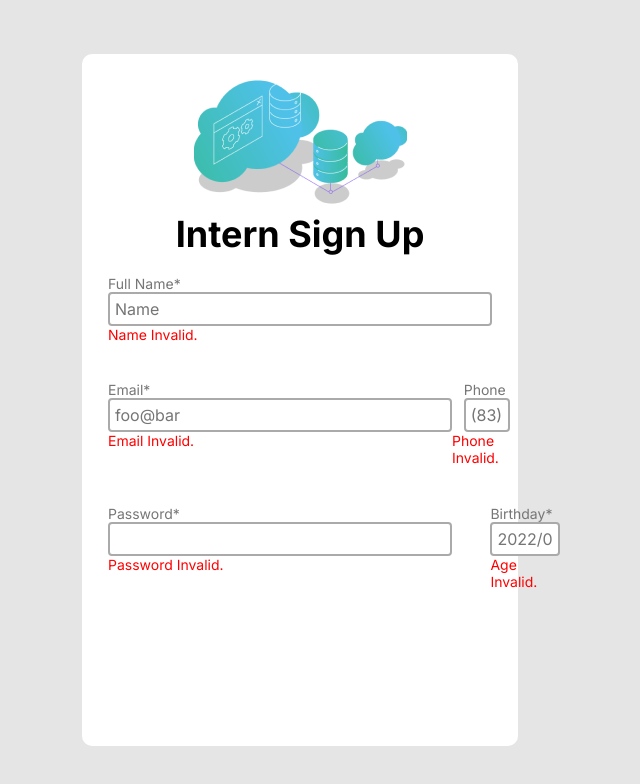
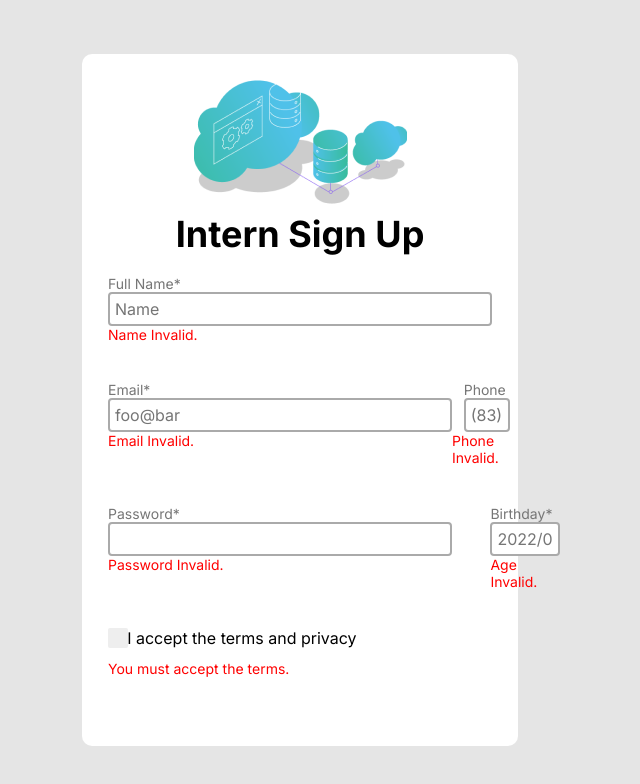
Before and after one commit to saamoff/react-form, a React (Create React App) app: page / in a window 1280 px wide. Shown: the top 784 px of the page, without its empty margins (340-980 px from the left). Built offline with nearby package versions, Linux system fonts and the light colour scheme.

Commit message:
Feat: created checkbox component

```diff
--- a/src/components/Checkbox/checkbox.css
+++ b/src/components/Checkbox/checkbox.css
@@ -0,0 +1,74 @@
+.container{
+    display: flex;
+    flex-direction: column;
+    font-size: 16px;
+}
+
+.labelCheckbox{
+    margin-left: 5%;
+}
+
+.checkboxWrap{
+    display: block;
+    position: relative;
+    margin-bottom: 12px;
+    cursor: pointer;
+    -webkit-user-select: none;
+    -moz-user-select: none;
+    -ms-user-select: none;
+    user-select: none;
+}
+
+.checkboxWrap input{
+    position: absolute;
+    opacity: 0;
+    cursor: pointer;
+    left: 0;
+    z-index: 1;
+    width: 20px;
+    height: 20px;
+}
+
+.checkboxNew{
+    border-radius: 2px;
+    position: absolute;
+    top: 0;
+    left: 0;
+    height: 20px;
+    width: 20px;
+    background-color: #eee;
+}
+
+.checkboxWrap:hover input ~ .checkboxNew{
+    background-color: #ccc;
+}
+
+.checkboxWrap input:checked ~ .checkboxNew{
+    background-color: #0DBDBD;
+}
+
+.checkboxNew:after{
+    content: "";
+    position: absolute;
+    display: none;
+}
+
+.checkboxWrap input:checked ~ .checkboxNew:after{
+    display: block;
+}
+
+.checkboxWrap .checkboxNew:after{
+    left: 6.5px;
+    top: 2.5px;
+    width: 5px;
+    height: 10px;
+    border: solid white;
+    border-width: 0 3px 3px 0;
+    -webkit-transform: rotate(45deg);
+    -ms-transform: rotate(45deg);
+    transform: rotate(45deg);
+}
+
+.error{
+    font-size: 14px;
+}
--- a/src/components/Checkbox/checkbox.jsx
+++ b/src/components/Checkbox/checkbox.jsx
@@ -1,14 +1,17 @@
 import './checkbox.css';
 
-const Checkbox = (...props) => {
+const Checkbox = ({label, id, ...props}) => {
   return (
-    <div>
-      <span>
+    <div className='container'>
+      <span className='checkboxWrap'>
         <input name={props.name}
-         className="checkBox"
-          type="checkbox"/>
-        <label htmlFor={props.name}>{props.label}</label>
+        id={id}
+        className="checkBox"
+        type="checkbox"/>
+        <span className='checkboxNew'></span>
+        <label className="labelCheckbox" htmlFor={id}>{label}</label>
       </span>
+      { !props.validation && <p className='error'>{props.errorMsg}</p>}
     </div>
   )
 }
--- a/src/components/Input/input.jsx
+++ b/src/components/Input/input.jsx
@@ -11,7 +11,7 @@ const Input = ({ label, id, ...props }) => {
       {...props}
       onChange={a => {
         (localStorage.setItem(`${props.nameInput}`, a.target.value))}}/>
-       {!props.valid && <p className='error'>{props.nameInput} Invalid.</p>}
+       {!props.validation && <p className='error'>{props.nameInput} Invalid.</p>}
     </div>
   )
 }
--- a/src/components/Select/select.jsx
+++ b/src/components/Select/select.jsx
@@ -18,7 +18,7 @@ function TableDatePicker(...props) {
       onChange={date => setDate(date)}
       minDate={new Date("1945-01-01")}
       maxDate={moment().toDate()}/>
-      { !props.valid && <p className='error'>Age Invalid.</p>}
+      { !props.validation && <p className='error'>Age Invalid.</p>}
     </div>
 
   )
--- a/src/pages/Login/login.jsx
+++ b/src/pages/Login/login.jsx
@@ -1,5 +1,5 @@
-import React from 'react'
 import Input from '../../components/Input/input.jsx'
+import Checkbox from '../../components/Checkbox/checkbox.jsx';
 import photo from '../../assets/data_1.png';
 import './login.css';
 import TableDatePicker from '../../components/Select/select.jsx';
@@ -14,6 +14,7 @@ const Login = () => {
           </span>
           <h1 className='main-title'>Intern Sign Up</h1>
           <form>
+            <div>
               <span className='flex-wrap'>
                 <Input nameInput="Name" id="Name" label="Full Name*" type="text" placeholder="Name" required/>
               </span>
@@ -25,6 +26,14 @@ const Login = () => {
                 <Input class="input-password" nameInput="Password" id="Password" label="Password*" type="password" required/>
                 <TableDatePicker></TableDatePicker>
               </span>
+            </div>
+            <div>
+              <span>
+                <Checkbox name='Check'
+                label="I accept the terms and privacy"
+                errorMsg='You must accept the terms.'/>
+              </span>
+            </div>
           </form>
         </div>
     </div>
```
Lines whose indentation alone changed are shown as unchanged.
